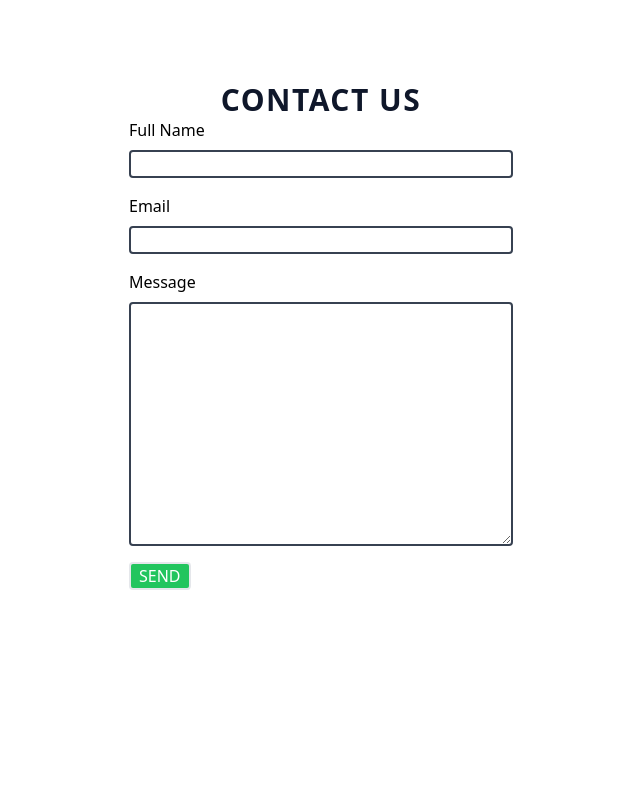
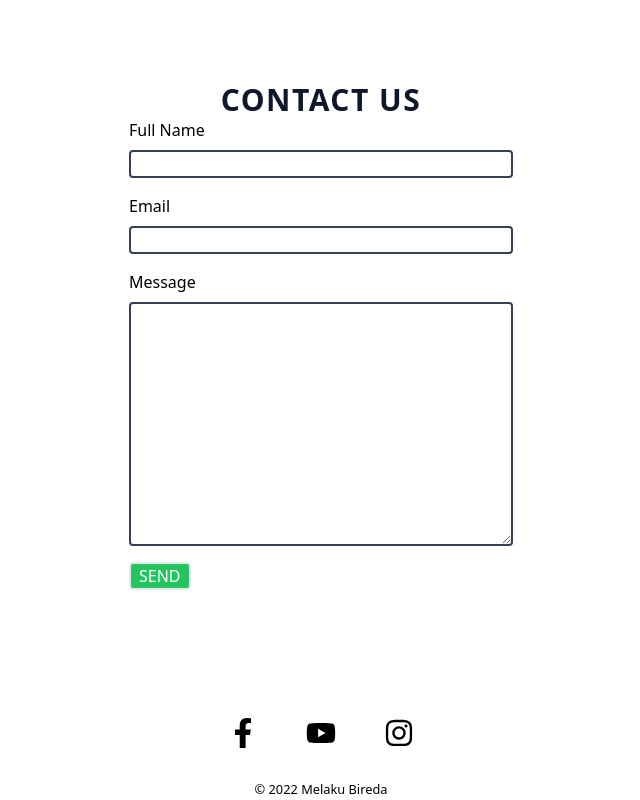
Before and after one commit to abdukasim/melaku-bireda-portfolio, a Next.js app: page / in a window 1280 px wide. Shown: the part 1822-2622 px from the top of the page, without its empty margins (319-959 px from the left). Before the commit the page ends 2540 px from the top, so only its background shows below. Built offline with nearby package versions, Linux system fonts and the light colour scheme.

Commit message:
footer added to default layout

```diff
--- /dev/null
+++ b/components/Footer.js
@@ -0,0 +1,24 @@
+import React from "react";
+import { FaFacebookF, FaYoutube, FaInstagram } from "react-icons/fa";
+
+export default function Footer() {
+  const copyRightDate = new Date();
+  return (
+    <div id="footer" className="flex flex-col gap-8">
+      <div className="flex flex-row items-center justify-center gap-12">
+        <button className="">
+          <FaFacebookF className="text-purple-dark text-3xl " />
+        </button>
+        <button className="">
+          <FaYoutube className="text-purple-dark text-3xl" />
+        </button>
+        <button className="">
+          <FaInstagram className="text-purple-dark text-3xl" />
+        </button>
+      </div>
+      <small className="text-center">
+        &copy; {copyRightDate.getFullYear()} Melaku Bireda
+      </small>
+    </div>
+  );
+}
--- a/pages/_app.js
+++ b/pages/_app.js
@@ -1,3 +1,4 @@
+import Footer from "../components/Footer";
 import Navbar from "../components/Navbar";
 import "../styles/globals.css";
 
@@ -6,6 +7,7 @@ function MyApp({ Component, pageProps }) {
     <>
       <Navbar />
       <Component {...pageProps} />
+      <Footer />
     </>
   );
 }
```
